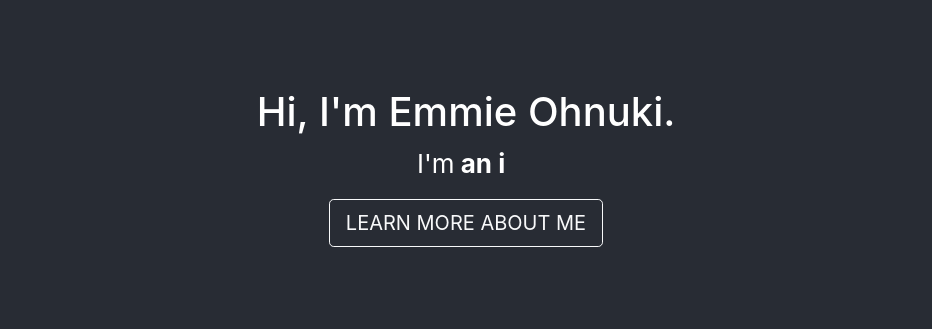
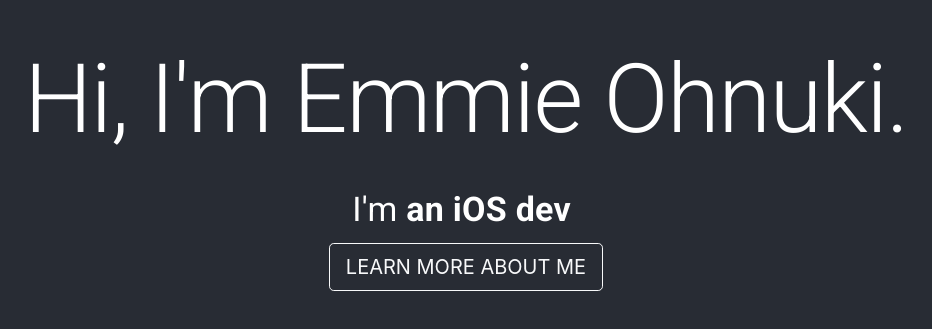
Before and after one commit to emaohn/my-website, a React (Create React App) app: page / in a window 1280 px wide. Shown: the part 233-562 px from the top of the page, without its empty margins (174-1106 px from the left). Built offline with nearby package versions, Linux system fonts and the light colour scheme.

Commit message:
setup material ui

```diff
--- a/package.json
+++ b/package.json
@@ -4,6 +4,8 @@
   "version": "0.1.0",
   "private": true,
   "dependencies": {
+    "@material-ui/core": "^4.9.14",
+    "@material-ui/icons": "^4.9.1",
     "@testing-library/jest-dom": "^4.2.4",
     "@testing-library/react": "^9.3.2",
     "@testing-library/user-event": "^7.1.2",
@@ -12,7 +14,8 @@
     "react-bootstrap": "^1.0.1",
     "react-dom": "^16.13.1",
     "react-scripts": "3.4.1",
-    "react-typical": "^0.1.3"
+    "react-typical": "^0.1.3",
+    "typeface-roboto": "0.0.75"
   },
   "scripts": {
     "start": "react-scripts start",
--- a/public/index.html
+++ b/public/index.html
@@ -24,6 +24,14 @@
       work correctly both with client-side routing and a non-root public URL.
       Learn how to configure a non-root public URL by running `npm run build`.
     -->
+    <link rel="stylesheet" href="https://fonts.googleapis.com/css?family=Roboto:300,400,500,700&display=swap" />
+    <link
+      rel="stylesheet"
+      href="https://maxcdn.bootstrapcdn.com/bootstrap/4.4.1/css/bootstrap.min.css"
+      integrity="sha384-Vkoo8x4CGsO3+Hhxv8T/Q5PaXtkKtu6ug5TOeNV6gBiFeWPGFN9MuhOf23Q9Ifjh"
+      crossorigin="anonymous"
+    />
+    <link rel="stylesheet" href="https://fonts.googleapis.com/icon?family=Material+Icons" />
     <title>React App</title>
   </head>
   <body>
--- a/src/components/Intro.js
+++ b/src/components/Intro.js
@@ -1,30 +1,34 @@
 import React from 'react';
-import Typical from 'react-typical';
+import Typical from 'react-typical'
 import { Button, Container, Row, Col} from 'react-bootstrap';
+import Typography from '@material-ui/core/Typography';
 
 export default function Intro() {
     return (
         <div>
             <Container>
                 <Row>
-                    <Col>
-                        <h1>Hi, I'm Emmie Ohnuki.</h1>
-                        <p>
+                    <Col sm='12'>
+                        <Typography variant='h1' component='h2' gutterBottom>
+                            Hi, I'm Emmie Ohnuki.
+                        </Typography>
+                        <Typography variant='h4' gutterBottom>
                             I'm
                                 <Typical
                                     loop={Infinity}
                                     wrapper="b"
-                                steps={[' a student.', 1000,
+                                    steps={[' a CS student.', 1000,
                                     ' an iOS developer.', 1000,
                                     ' a web developer.', 1000,
-                                ' a programming instructor.', 1000,
+                                    ' a hacker.', 1000,
+                                    ' a programming instructor instructor.', 1000,
                                     ' a photographer.', 1000]}
                                 />
-                        </p>
+                        </Typography>
                     </Col>
                 </Row>
                 <Row>
-                    <Col>
+                    <Col sm={12}>
                         <Button variant="outline-light" size='lg'>LEARN MORE ABOUT ME</Button>{' '}
                     </Col>
                 </Row>
--- a/src/index.js
+++ b/src/index.js
@@ -7,12 +7,6 @@
 
 ReactDOM.render(
   <React.StrictMode>
-    <link
-      rel="stylesheet"
-      href="https://maxcdn.bootstrapcdn.com/bootstrap/4.4.1/css/bootstrap.min.css"
-      integrity="sha384-Vkoo8x4CGsO3+Hhxv8T/Q5PaXtkKtu6ug5TOeNV6gBiFeWPGFN9MuhOf23Q9Ifjh"
-      crossorigin="anonymous"
-    />
     <App />
   </React.StrictMode>,
   document.getElementById('root')
```
Also changed, not shown: 2 other files (tests, documents, lock files or other folders). Lines whose indentation alone changed are shown as unchanged.
